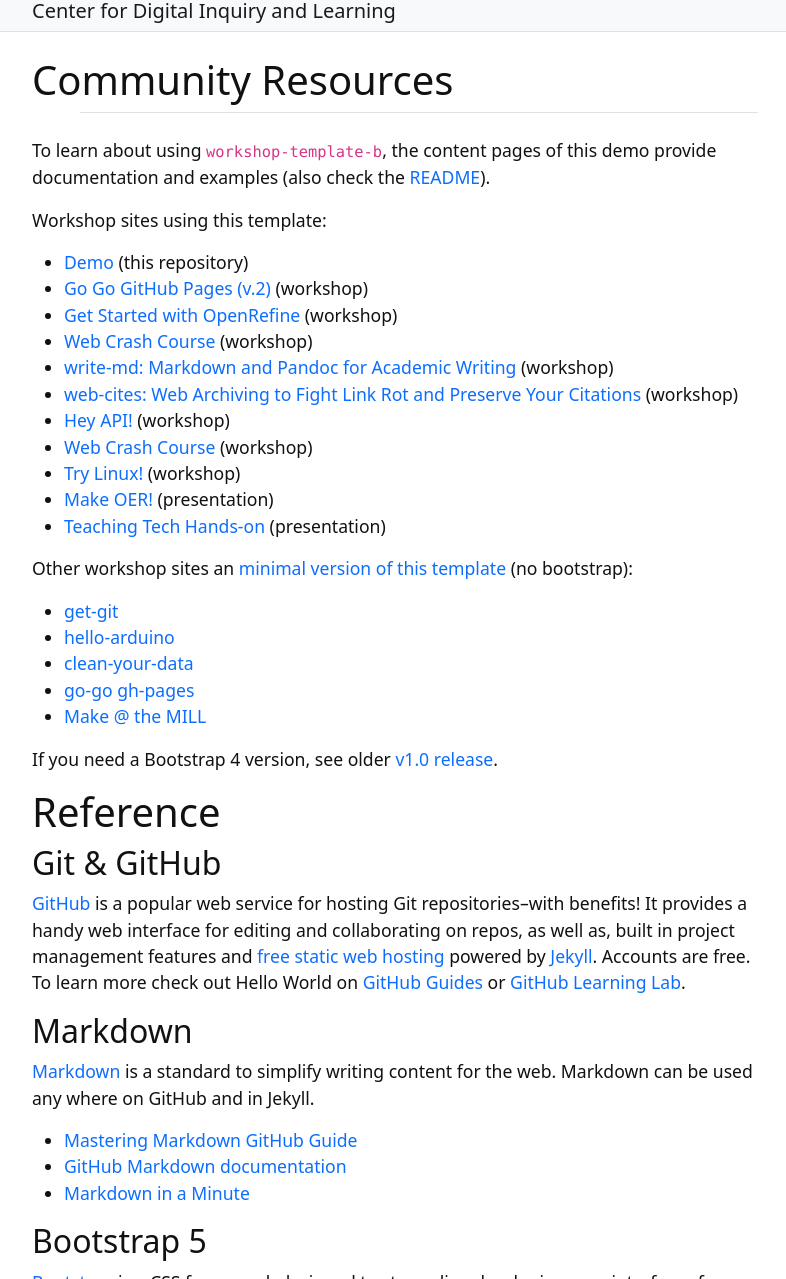
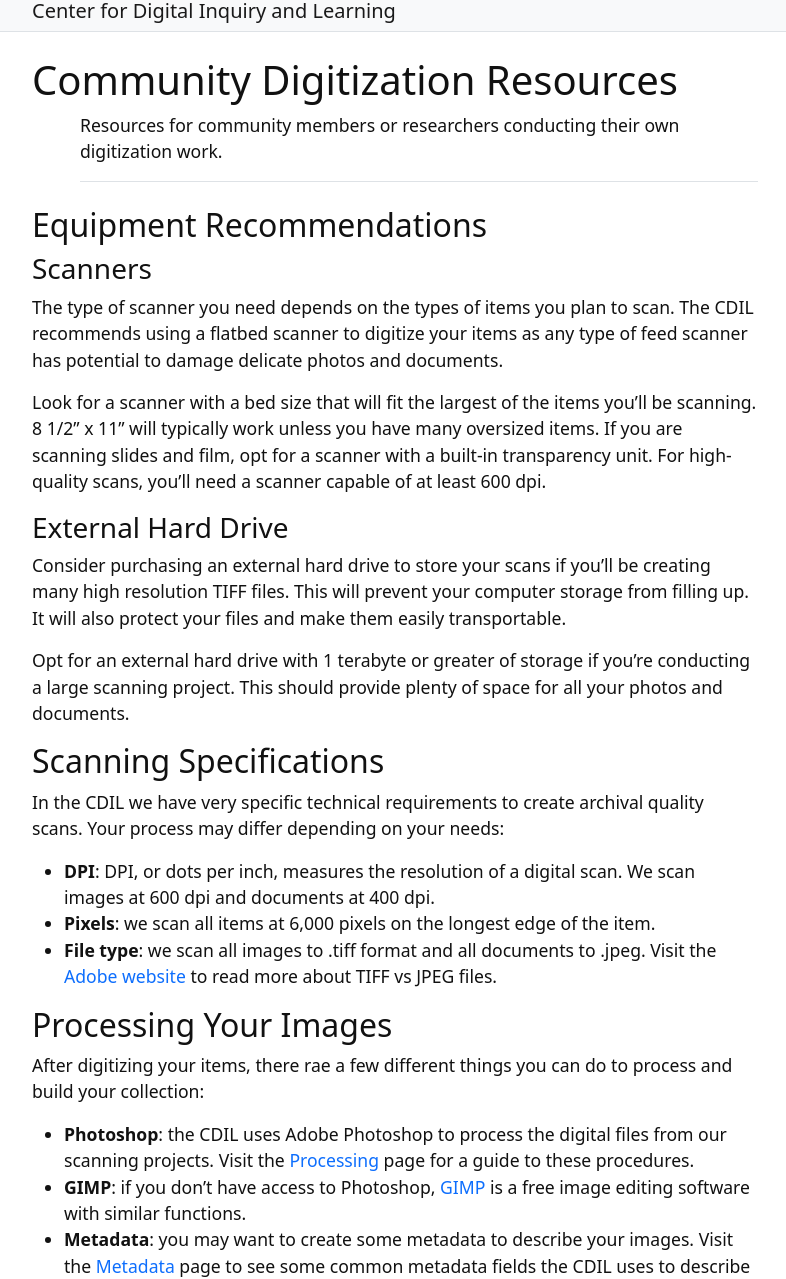
Before and after one commit to kitstokes/digi-proc, a Jekyll site: the page built from content/4-community.md, in a window 1280 px wide and 1400 px high, cut to the strip 121-1400 px from the top of the window. Shown: the whole strip, without its empty margins (245-1031 px from the left). Built offline with Jekyll 4.4.1, drawn with Linux system fonts in a browser that asks for light colours; some of the changed text lies outside the part shown.

Commit message:
add community content

```diff
--- a/content/4-community.md
+++ b/content/4-community.md
@@ -1,42 +1,41 @@
 ---
-title: Community Resources
+title: Community Digitization Resources
 nav: Community
+description: Resources for community members or researchers conducting their own digitization work.
 ---
 
-To learn about using `workshop-template-b`, the content pages of this demo provide documentation and examples (also check the [README](https://github.com/evanwill/workshop-template-b/blob/master/README.md)).
+<!-- go back and look at evan's template for some links to other sites using this template to see how they might differ -->
 
-Workshop sites using this template:
+## Equipment Recommendations
 
-- [Demo](https://evanwill.github.io/workshop-template-b/) (this repository)
-- [Go Go GitHub Pages (v.2)](https://evanwill.github.io/go-go-ghpages-b/) (workshop)
-- [Get Started with OpenRefine](https://evanwill.github.io/openrefine-b/) (workshop)
-- [Web Crash Course](https://evanwill.github.io/web-crash-course/) (workshop)
-- [write-md: Markdown and Pandoc for Academic Writing](https://evanwill.github.io/write-md/) (workshop)
-- [web-cites: Web Archiving to Fight Link Rot and Preserve Your Citations](https://evanwill.github.io/web-cites/) (workshop)
-- [Hey API!](https://evanwill.github.io/hey-api/) (workshop)
-- [Web Crash Course](https://evanwill.github.io/web-crash-course/) (workshop)
-- [Try Linux!](https://evanwill.github.io/try-linux/) (workshop)
-- [Make OER!](https://evanwill.github.io/make-oer/) (presentation)
-- [Teaching Tech Hands-on](https://evanwill.github.io/tech-hands-on/) (presentation)
+### Scanners
 
-Other workshop sites an [minimal version of this template](https://github.com/evanwill/workshop-template) (no bootstrap):
+The type of scanner  you need depends on the types of items you plan to scan. The CDIL recommends using a flatbed scanner to digitize your items as any type of feed scanner has potential to damage delicate photos and documents.
 
-- [get-git](https://evanwill.github.io/get-git/)
-- [hello-arduino](https://evanwill.github.io/hello-arduino/)
-- [clean-your-data](https://evanwill.github.io/clean-your-data/)
-- [go-go gh-pages](https://evanwill.github.io/go-go-ghpages/)
-- [Make @ the MILL](https://uidaholib.github.io/make-at-the-mill/)
+Look for a scanner with a bed size that will fit the largest of the items you'll be scanning. 8 1/2" x 11" will typically work unless you have many oversized items. If you are scanning slides and film, opt for a scanner with a built-in transparency unit. For high-quality scans, you'll need a scanner capable of at least 600 dpi.
 
-If you need a Bootstrap 4 version, see older [v1.0 release](https://github.com/evanwill/workshop-template-b/releases/tag/v1.0).
+### External Hard Drive
 
-# Reference
+Consider purchasing an external hard drive to store your scans if you'll be creating many high resolution TIFF files. This will prevent your computer storage from filling up. It will also protect your files and make them easily transportable.
 
-## Git & GitHub
+Opt for an external hard drive with 1 terabyte or greater of storage if you're conducting a large scanning project. This should provide plenty of space for all your photos and documents.
 
-[GitHub](https://github.com/) is a popular web service for hosting Git repositories--with benefits!
-It provides a handy web interface for editing and collaborating on repos, as well as, built in project management features and [free static web hosting](https://pages.github.com/) powered by [Jekyll](https://jekyllrb.com/).
-Accounts are free.
-To learn more check out Hello World on [GitHub Guides](https://guides.github.com/) or [GitHub Learning Lab](https://lab.github.com/).
+## Scanning Specifications
+
+In the CDIL we have very specific technical requirements to create archival quality scans. Your process may differ depending on your needs:
+
+- **DPI**: DPI, or dots per inch, measures the resolution of a digital scan. We scan images at 600 dpi and documents at 400 dpi.
+- **Pixels**: we scan all items at 6,000 pixels on the longest edge of the item.
+- **File type**: we scan all images to .tiff format and all documents to .jpeg. Visit the [Adobe website](https://www.adobe.com/creativecloud/file-types/image/comparison/jpeg-vs-tiff.html) to read more about TIFF vs JPEG files.
+
+## Processing Your Images
+
+After digitizing your items, there rae a few different things you can do to process and build your collection:
+
+- **Photoshop**: the CDIL uses Adobe Photoshop to process the digital files from our scanning projects. Visit the [Processing](https://kitstokes.github.io/digi-proc/content/1-processing.html) page for a guide to these procedures.
+- **GIMP**: if you don't have access to Photoshop, [GIMP](https://www.gimp.org/) is a free image editing software with similar functions.
+- **Metadata**: you may want to create some metadata to describe your images. Visit the [Metadata](https://kitstokes.github.io/digi-proc/content/2-metadata.html) page to see some common metadata fields the CDIL uses to describe collections. We recommend using [Google Sheets](https://docs.google.com/spreadsheets/u/0/) to create your metadata.
+
 
 ## Markdown
 
```
